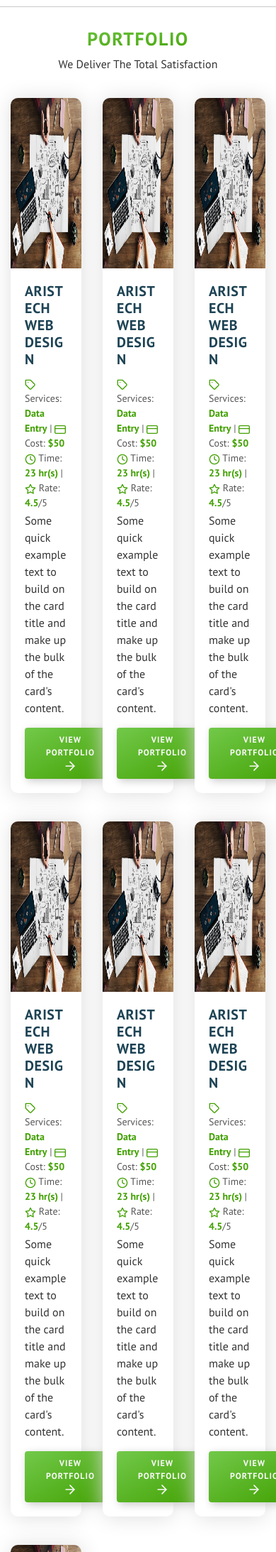
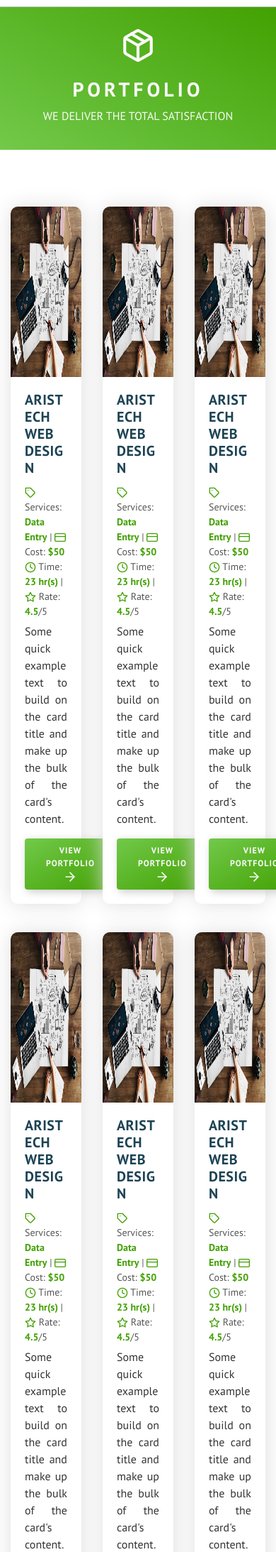
Before and after one commit to Mr-spShuvo/aristechbd, a PHP site: page /static/portfolio.html in a window 390 px wide. Shown: the part 61-2247 px from the top of the page at 71% size. Run offline with PHP 8.4, Linux system fonts and the light colour scheme.

Commit message:
portfolio

```diff
--- a/assets/css/aris-style.css
+++ b/assets/css/aris-style.css
@@ -112,6 +112,10 @@ body {
     box-shadow: 3px 3px 12px var(--c-sub);
 }
 
+.content-box{
+    max-width: 72%;
+    margin: auto;
+}
 
 /*---------------------------
     => Navigation Section
@@ -456,7 +460,7 @@ body {
 .overview {
     margin: 80px 0;
     border-radius: 15px;
-    box-shadow: 3px -3px 40px var(--c-shadow-light);
+    box-shadow: 3px 3px 60px rgb(155, 155, 155);
     text-align: center;
     padding: 20px;
     background: linear-gradient( to bottom right, var(--c-sub-light), var(--c-sub));
@@ -567,6 +571,12 @@ body {
     height: 180px;
 }
 
+.brand-box__learn{
+    color: var(--c-main-light);
+    margin-top: 20px;
+    margin-bottom: 0px;
+}
+
 /*---------------------------
     => Portfolio-c2a Section
 -----------------------------*/
@@ -624,9 +634,9 @@ body {
 .portfolio-path {
     background-color: var(--c-sub);
     width: 100%;
-    height: 160px;
+    height: 180px;
     position: absolute;
-    top: 220px;
+    top: 210px;
     left: 0;
     z-index: -1;
 }
@@ -751,12 +761,41 @@ body {
 }
 
 /*---------------------------
+    => General Page Section
+-----------------------------*/
+
+.page-header{
+    background: linear-gradient(to top right, var(--c-main-light), var(--c-main));
+    margin-top: 60px;
+    padding:  40px;
+    padding-bottom: 20px;
+    color: var(--c-light);
+}
+
+.page-header__icon{
+    width: 50px;
+    height: 50px;
+    margin-bottom: 20px;
+}
+
+.page-header__title{
+    font-weight: bold;
+    text-transform: uppercase;
+    font-size: 28px;
+    letter-spacing: 5px;
+}
+
+.page-header__text{
+    text-transform: uppercase;
+}
+
+/*---------------------------
     => Blog Page
 -----------------------------*/
 
 .blogs {
     background-color: var(--c-light);
-    padding: 80px 0;
+    padding: 60px 0;
 }
 
 .article-box {
@@ -765,14 +804,14 @@ body {
     background-color: #fff;
     box-shadow: 1px 1px 10px var(--c-shadow-footer);
     border: 1px solid var(--c-shadow-footer);
-    margin: 60px 0;
+    margin-bottom: 40px;
 }
 
 .article-box__img {
     background-image: url('../img/blog.jpg');
     opacity: 0.9;
     background-color: var(--c-dark);
-    height: 240px;
+    height: 300px;
     width: 100%;
     background-repeat: no-repeat;
     background-size: cover;
@@ -856,7 +895,7 @@ url('../img/blog.jpg');
     => Portfolio Page
 -----------------------------*/
 .portfolio{
-    margin: 100px 0;
+    margin: 60px 0;
 }
 .portfolio .card-img-top{
     height: 240px;
@@ -882,7 +921,7 @@ url('../img/blog.jpg');
     color: var(--c-dark);
     font-size: 14px;
     padding: 0;
-    margin-bottom: 2px;
+    margin-bottom: 5px;
 }
 
 .portfolio .card .p-meta svg{
@@ -890,6 +929,7 @@ url('../img/blog.jpg');
     width: 16px;
     color: var(--c-main);
 }
+
 .portfolio .card .p-meta-info{
     font-weight: bold;
     color: var(--c-main);
--- a/static/portfolio.html
+++ b/static/portfolio.html
@@ -62,11 +62,13 @@
 
 
     <main class="main-sec">
+        <div class="page-header text-center">
+            <i class="page-header__icon" data-feather="package"></i>
+            <h1 class="page-header__title">Portfolio</h1>
+            <p class="page-header__text">We Deliver The Total Satisfaction</p>
+        </div>
+
         <section class="portfolio">
-            <div class="text-center">
-                <h1 class="text-grad mt-4">Portfolio</h1>
-                <p>We Deliver The Total Satisfaction</p>
-            </div>
             <div class="container">
                 <div class="row flex-wrap">
                     <div class="col-4">
@@ -81,7 +83,7 @@
                                         data-feather="clock"></i> Time: <span class="p-meta-info">23
                                         hr(s) </span>| <i data-feather="star"></i> Rate: <span
                                         class="p-meta-info">4.5</span>/5</p>
-                                <p class="card-text">Some quick example text to build on the card
+                                <p class="card-text text-justify">Some quick example text to build on the card
                                     title and make up the bulk of the card's content.</p>
                                 <a href="#" class="btn btn-main">View Portfolio<i class="ic"
                                         data-feather="arrow-right"></i></a>
@@ -100,7 +102,7 @@
                                         data-feather="clock"></i> Time: <span class="p-meta-info">23
                                         hr(s) </span>| <i data-feather="star"></i> Rate: <span
                                         class="p-meta-info">4.5</span>/5</p>
-                                <p class="card-text">Some quick example text to build on the card
+                                <p class="card-text text-justify">Some quick example text to build on the card
                                     title and make up the bulk of the card's content.</p>
                                 <a href="#" class="btn btn-main">View Portfolio<i class="ic"
                                         data-feather="arrow-right"></i></a>
@@ -119,7 +121,7 @@
                                         data-feather="clock"></i> Time: <span class="p-meta-info">23
                                         hr(s) </span>| <i data-feather="star"></i> Rate: <span
                                         class="p-meta-info">4.5</span>/5</p>
-                                <p class="card-text">Some quick example text to build on the card
+                                <p class="card-text text-justify">Some quick example text to build on the card
                                     title and make up the bulk of the card's content.</p>
                                 <a href="#" class="btn btn-main">View Portfolio<i class="ic"
                                         data-feather="arrow-right"></i></a>
@@ -141,7 +143,7 @@
                                         data-feather="clock"></i> Time: <span class="p-meta-info">23
                                         hr(s) </span>| <i data-feather="star"></i> Rate: <span
                                         class="p-meta-info">4.5</span>/5</p>
-                                <p class="card-text">Some quick example text to build on the card
+                                <p class="card-text text-justify">Some quick example text to build on the card
                                     title and make up the bulk of the card's content.</p>
                                 <a href="#" class="btn btn-main">View Portfolio<i class="ic"
                                         data-feather="arrow-right"></i></a>
@@ -160,7 +162,7 @@
                                         data-feather="clock"></i> Time: <span class="p-meta-info">23
                                         hr(s) </span>| <i data-feather="star"></i> Rate: <span
                                         class="p-meta-info">4.5</span>/5</p>
-                                <p class="card-text">Some quick example text to build on the card
+                                <p class="card-text text-justify">Some quick example text to build on the card
                                     title and make up the bulk of the card's content.</p>
                                 <a href="#" class="btn btn-main">View Portfolio<i class="ic"
                                         data-feather="arrow-right"></i></a>
@@ -179,7 +181,7 @@
                                         data-feather="clock"></i> Time: <span class="p-meta-info">23
                                         hr(s) </span>| <i data-feather="star"></i> Rate: <span
                                         class="p-meta-info">4.5</span>/5</p>
-                                <p class="card-text">Some quick example text to build on the card
+                                <p class="card-text text-justify">Some quick example text to build on the card
                                     title and make up the bulk of the card's content.</p>
                                 <a href="#" class="btn btn-main">View Portfolio<i class="ic"
                                         data-feather="arrow-right"></i></a>
@@ -198,7 +200,7 @@
                                         data-feather="clock"></i> Time: <span class="p-meta-info">23
                                         hr(s) </span>| <i data-feather="star"></i> Rate: <span
                                         class="p-meta-info">4.5</span>/5</p>
-                                <p class="card-text">Some quick example text to build on the card
+                                <p class="card-text text-justify">Some quick example text to build on the card
                                     title and make up the bulk of the card's content.</p>
                                 <a href="#" class="btn btn-main">View Portfolio<i class="ic"
                                         data-feather="arrow-right"></i></a>
```
Also changed, not shown: static/blog.html (+30 -11 lines), static/index.html (+35 -29 lines).
